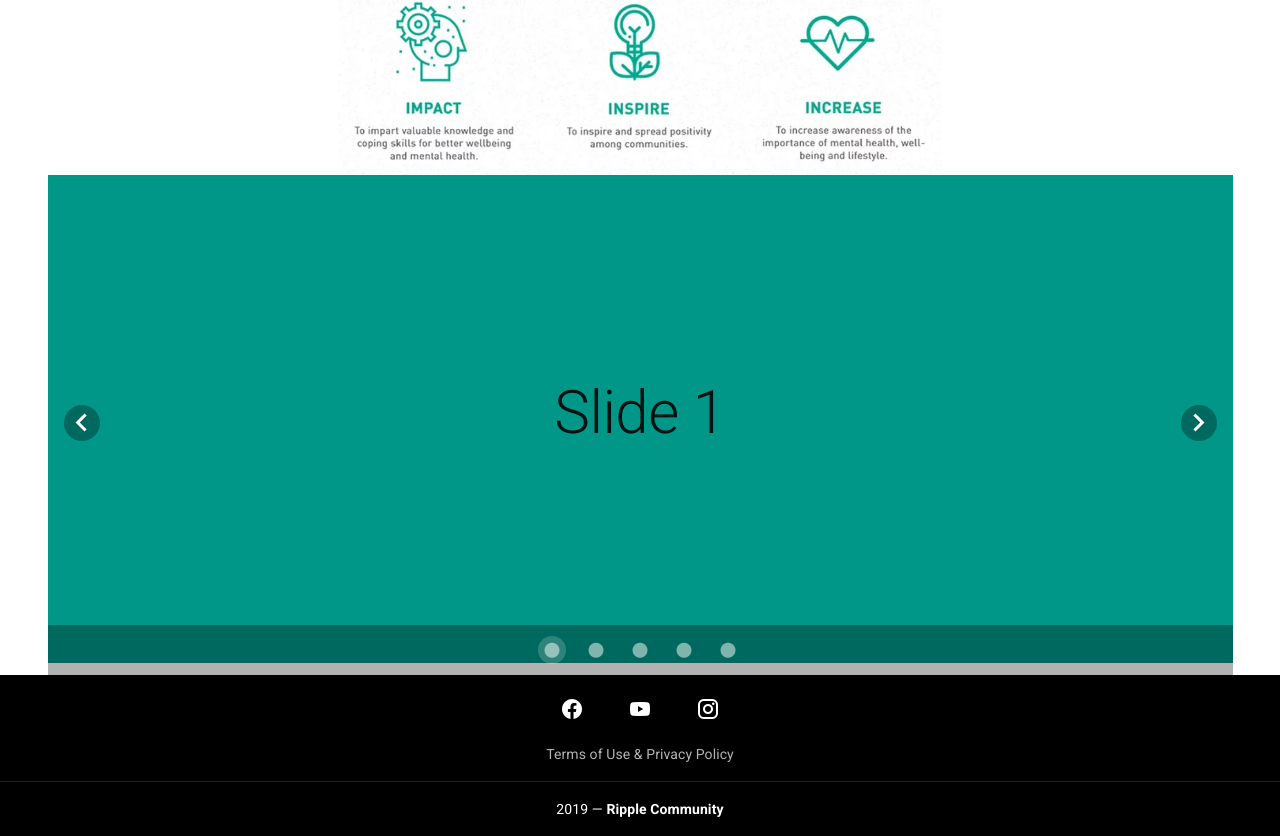
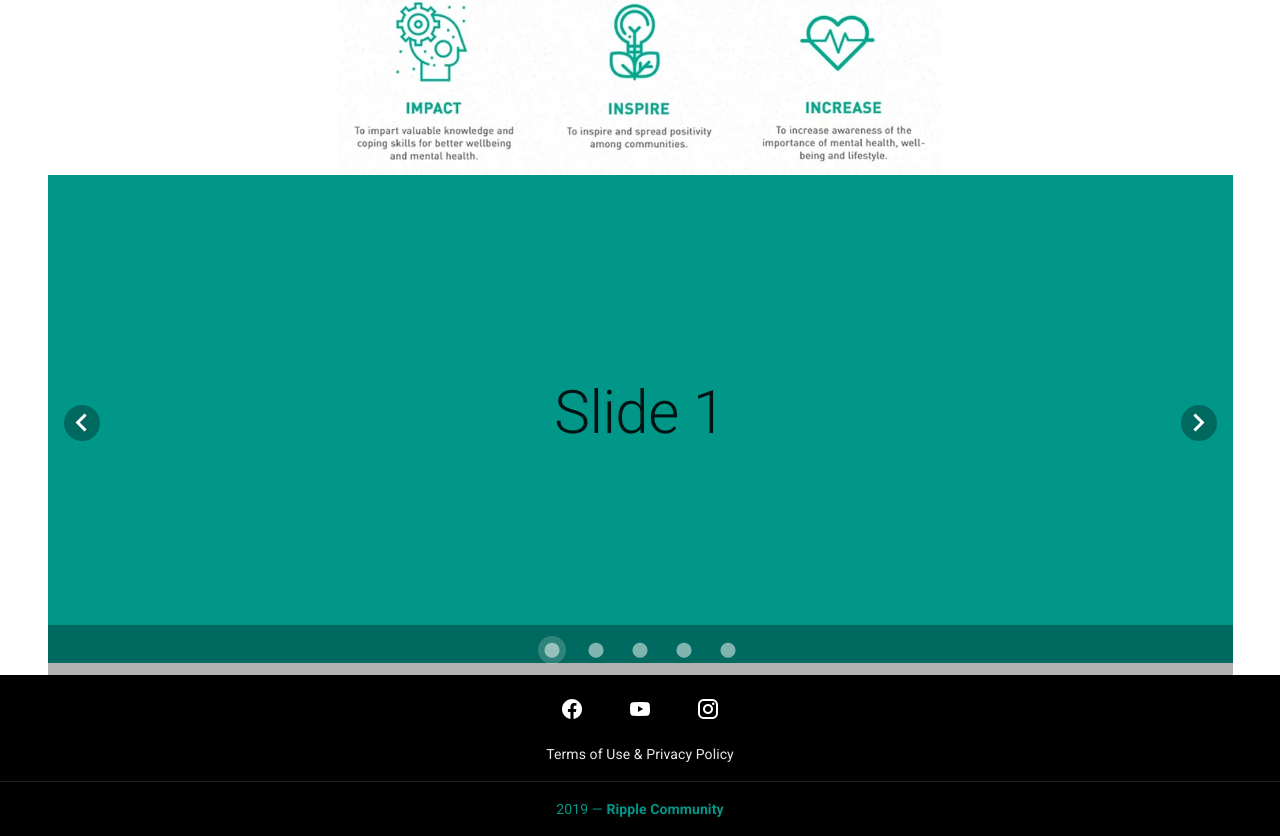
Before and after one commit to mismaah-abdulla/ripple-community, a Vue app: page / in a window 1280 px wide. Shown: the part 726-1562 px from the top of the page. Built offline with nearby package versions, Linux system fonts and the light colour scheme.

Commit message:
modify footer

```diff
--- a/src/App.vue
+++ b/src/App.vue
@@ -69,12 +69,12 @@
         </v-btn>
       </v-card-text>
       <v-card-text>
-        Terms of Use & Privacy Policy
+        <a href="https://google.com" style="text-decoration : none; color : #e6e6e6;">Terms of Use & Privacy Policy</a>
       </v-card-text>
 
       <v-divider></v-divider>
 
-      <v-card-text class="white--text">
+      <v-card-text class="primary--text">
         {{ new Date().getFullYear() }} — <strong>Ripple Community</strong>
       </v-card-text>
     </v-card>
```
